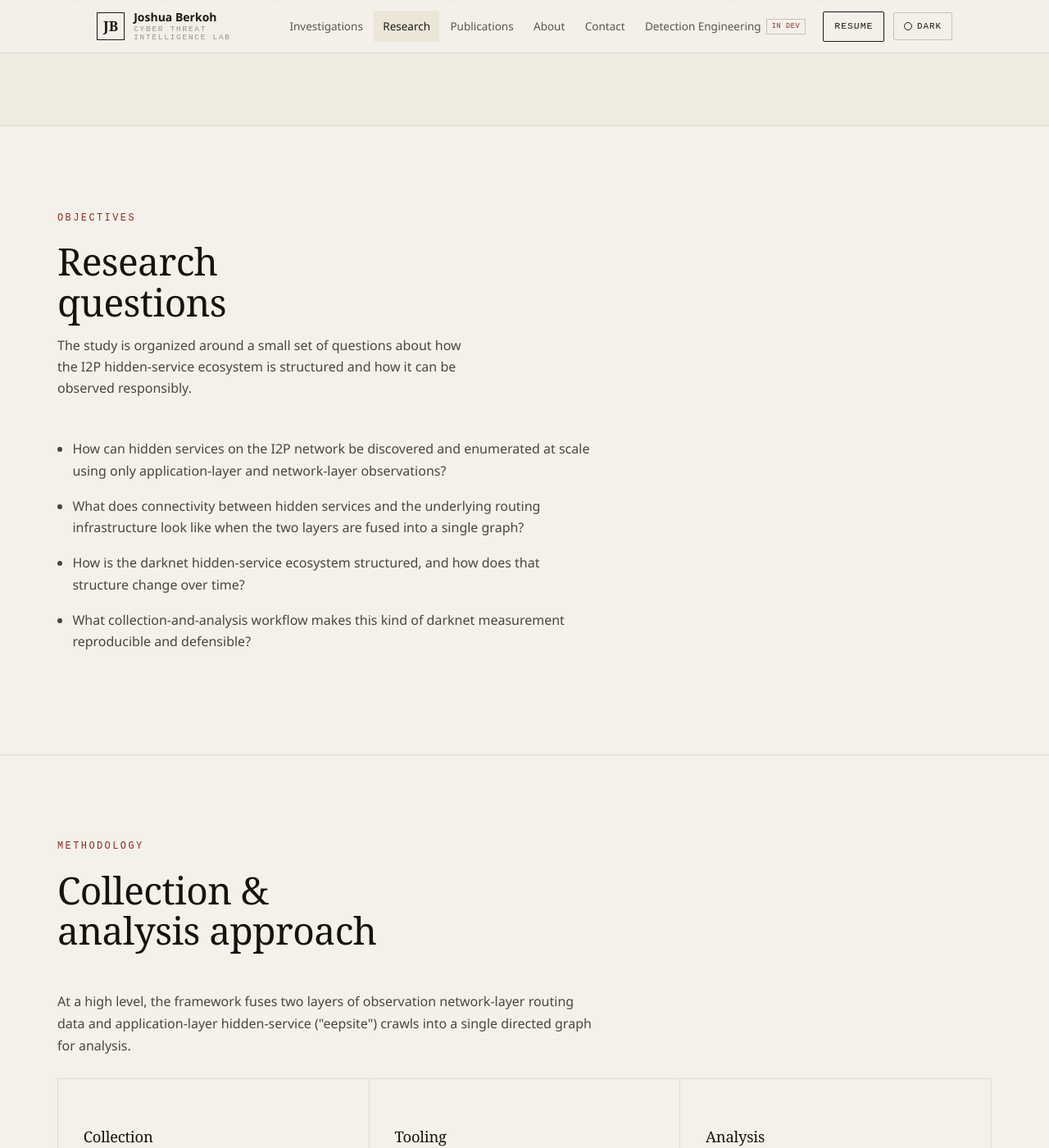
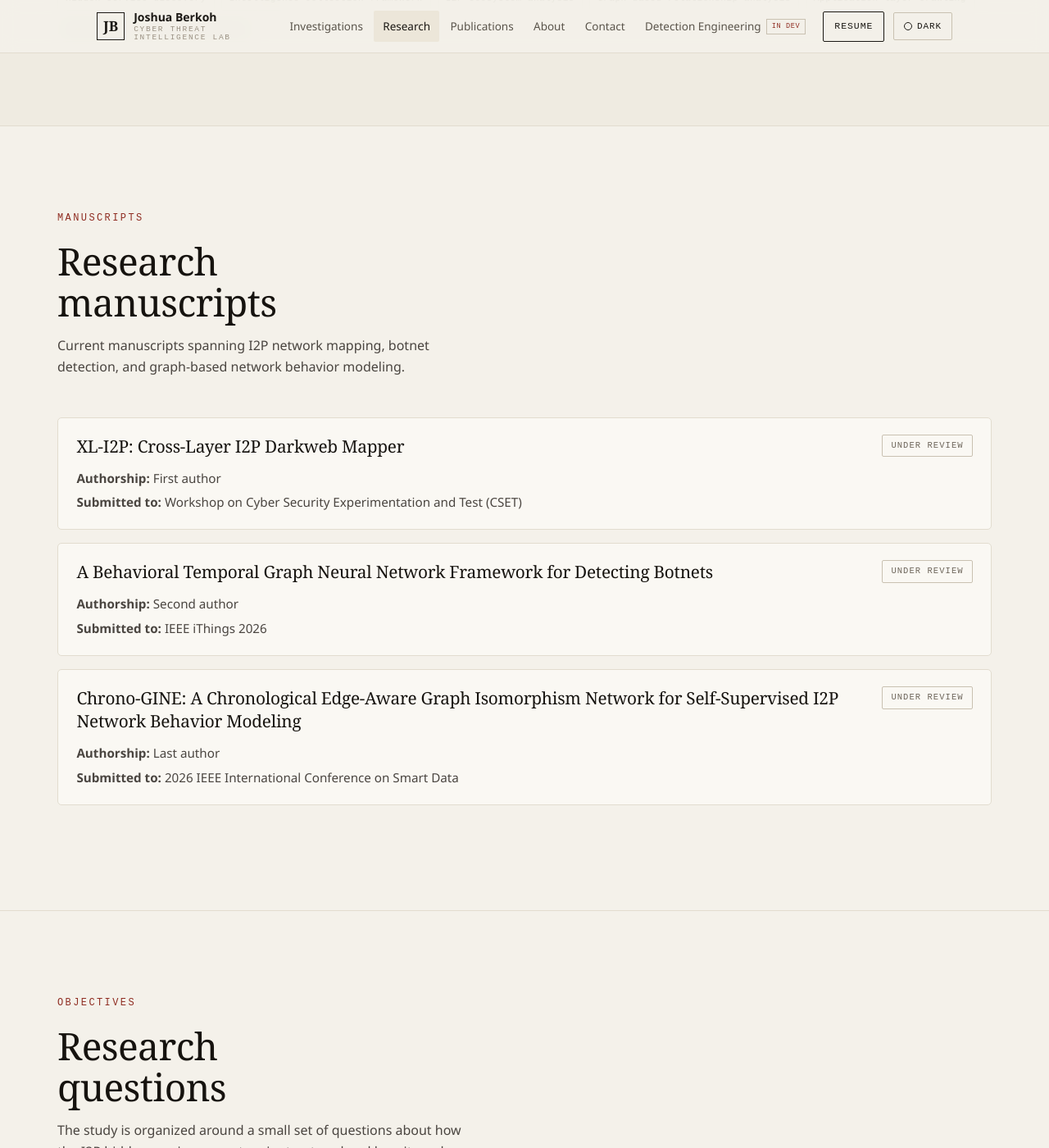
Before and after one commit to joshberk/joshberk.github.io, a Jekyll site: the page built from research.md, in a window 1280 px wide and 1400 px high, scrolled down 1172 px. Shown: the whole window at 82% size. Built offline with Jekyll 4.4.1, drawn with Linux system fonts in a browser that asks for light colours; some of the changed text lies outside the part shown.

Commit message:
Add research manuscripts under review

```diff
--- a/assets/css/style.scss
+++ b/assets/css/style.scss
@@ -1283,6 +1283,21 @@ body[data-page="investigation"] .post-header {
   font-size: 0.95rem;
 }
 .research-qs { display: grid; gap: 0.7rem; max-width: 72ch; }
+.research-manuscripts .pub-card-head {
+  display: grid;
+  grid-template-columns: minmax(0, 1fr) auto;
+}
+.research-manuscripts .pub-title {
+  margin: 0 0 0.5rem;
+  line-height: 1.35;
+  overflow-wrap: anywhere;
+}
+.research-manuscripts .status-badge { white-space: nowrap; }
+.research-manuscripts .pub-meta-line {
+  font-size: 0.95rem;
+  color: var(--text-body);
+  overflow-wrap: anywhere;
+}
 .recruiter-list { display: grid; gap: 0.4rem; }
 .closing-lead {
   font-family: var(--serif);
@@ -2297,6 +2312,12 @@ summary:focus-visible {
 }
 
 @media (max-width: 720px) {
+  .research-manuscripts .pub-card-head {
+    grid-template-columns: minmax(0, 1fr);
+    justify-items: start;
+    gap: 0.5rem;
+    margin-bottom: 0.75rem;
+  }
   .nav-toggle { display: inline-flex; }
   .nav-links {
     position: absolute;
--- a/research.md
+++ b/research.md
@@ -2,6 +2,19 @@
 layout: default
 title: "Research"
 permalink: /research/
+manuscripts:
+  - title: "XL-I2P: Cross-Layer I2P Darkweb Mapper"
+    authorship: "First author"
+    status: "Under review"
+    venue: "Workshop on Cyber Security Experimentation and Test (CSET)"
+  - title: "A Behavioral Temporal Graph Neural Network Framework for Detecting Botnets"
+    authorship: "Second author"
+    status: "Under review"
+    venue: "IEEE iThings 2026"
+  - title: "Chrono-GINE: A Chronological Edge-Aware Graph Isomorphism Network for Self-Supervised I2P Network Behavior Modeling"
+    authorship: "Last author"
+    status: "Under review"
+    venue: "2026 IEEE International Conference on Smart Data"
 ---
 
 <section class="page-hero">
@@ -27,6 +40,26 @@ permalink: /research/
     <span class="ic-tag">Graph-based relationship analysis</span>
     <span class="ic-tag">Application-layer crawling</span>
     <span class="ic-tag">Reproducible research workflows</span>
+  </div>
+</section>
+
+<section class="home-section research-manuscripts" id="research-manuscripts" aria-labelledby="manuscripts-heading">
+  <div class="section-heading">
+    <p class="section-kicker">Manuscripts</p>
+    <h2 id="manuscripts-heading">Research manuscripts</h2>
+    <p class="section-intro">Current manuscripts spanning I2P network mapping, botnet detection, and graph-based network behavior modeling.</p>
+  </div>
+  <div class="pub-list">
+    {% for manuscript in page.manuscripts %}
+    <article class="pub-card">
+      <div class="pub-card-head">
+        <h3 class="pub-title">{{ manuscript.title | escape }}</h3>
+        <span class="status-badge">{{ manuscript.status | escape }}</span>
+      </div>
+      <p class="pub-meta-line"><strong>Authorship:</strong> {{ manuscript.authorship | escape }}</p>
+      <p class="pub-meta-line"><strong>Submitted to:</strong> {{ manuscript.venue | escape }}</p>
+    </article>
+    {% endfor %}
   </div>
 </section>
 
@@ -66,10 +99,10 @@ permalink: /research/
   <ul class="activity-list">
     <li>Doctoral dissertation research <span class="tag-dev">In Progress</span></li>
     <li>Technical research notes <span class="muted">— published as the work matures</span></li>
-    <li>Future conference / journal papers <span class="tag-dev">Planned</span></li>
+    <li><a href="#research-manuscripts">Three research manuscripts — <span class="tag-dev">Under review</span></a></li>
     <li>Related lab artifacts <span class="muted">— see Security Lab Artifacts below</span></li>
   </ul>
-  <p class="muted">See the <a href="{{ '/publications/' | relative_url }}">Publications</a> page for the formal record.</p>
+  <p class="muted">See the <a href="{{ '/publications/' | relative_url }}">Publications</a> page for additional technical writing.</p>
 </section>
 
 <section class="home-section" id="lab-artifacts">
```
